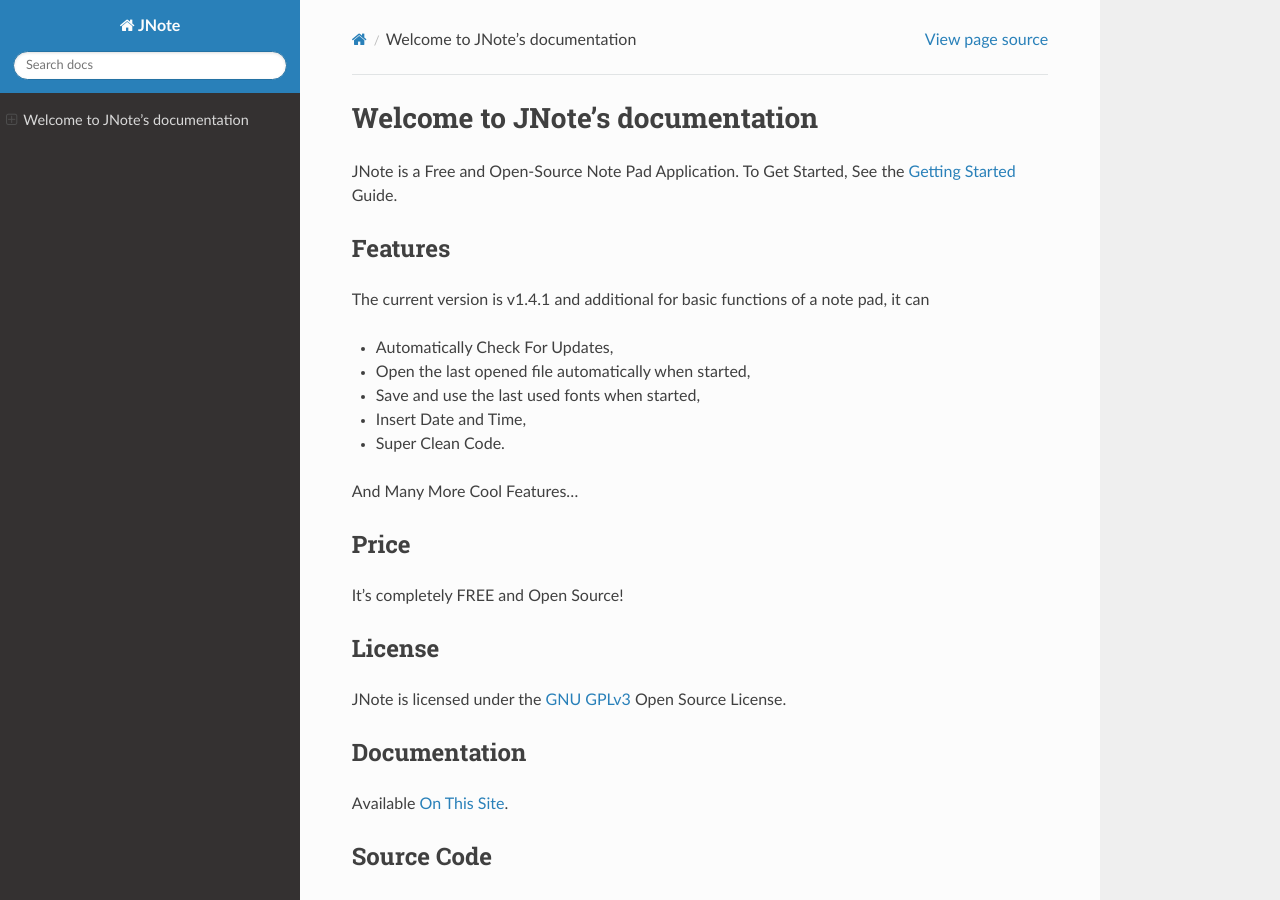
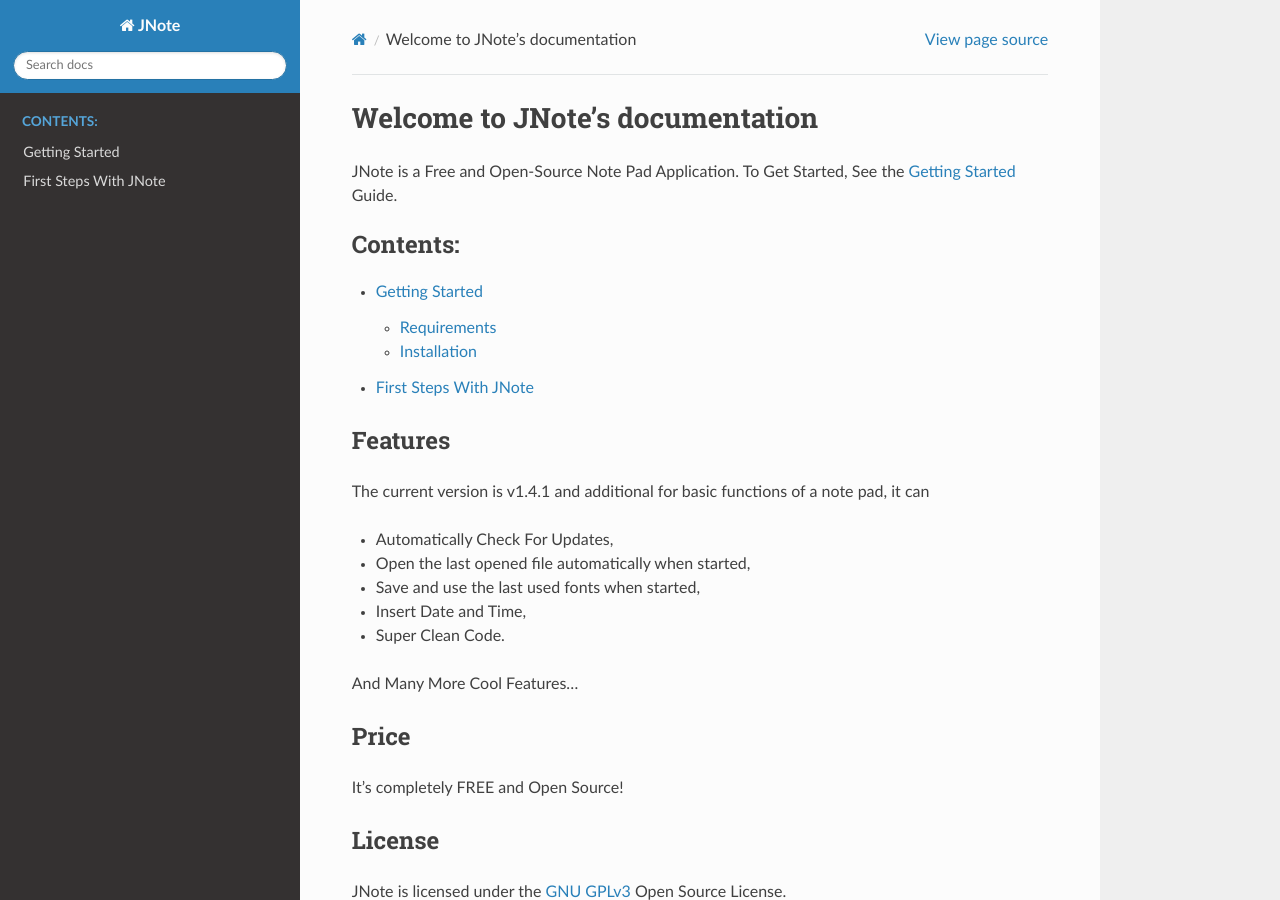
Before and after one commit to Dev-I-J/JNote, a Sphinx documentation site: the page built from docs/source/index.md, in a window 1280 px wide and 900 px high. Built offline with Sphinx 7.4.7 and the Read the Docs theme 2.0.0, drawn with Linux system fonts in a browser that asks for light colours.

Commit message:
Update Docs

````diff
--- a/docs/source/index.md
+++ b/docs/source/index.md
@@ -12,8 +12,9 @@
 
 ```eval_rst
 
-.. toctree
-   :maxwidth: 4
+.. toctree::
+   :maxdepth: 4
+   :caption: Contents:
 
    getting-started
    first-steps-with-jnote
````
